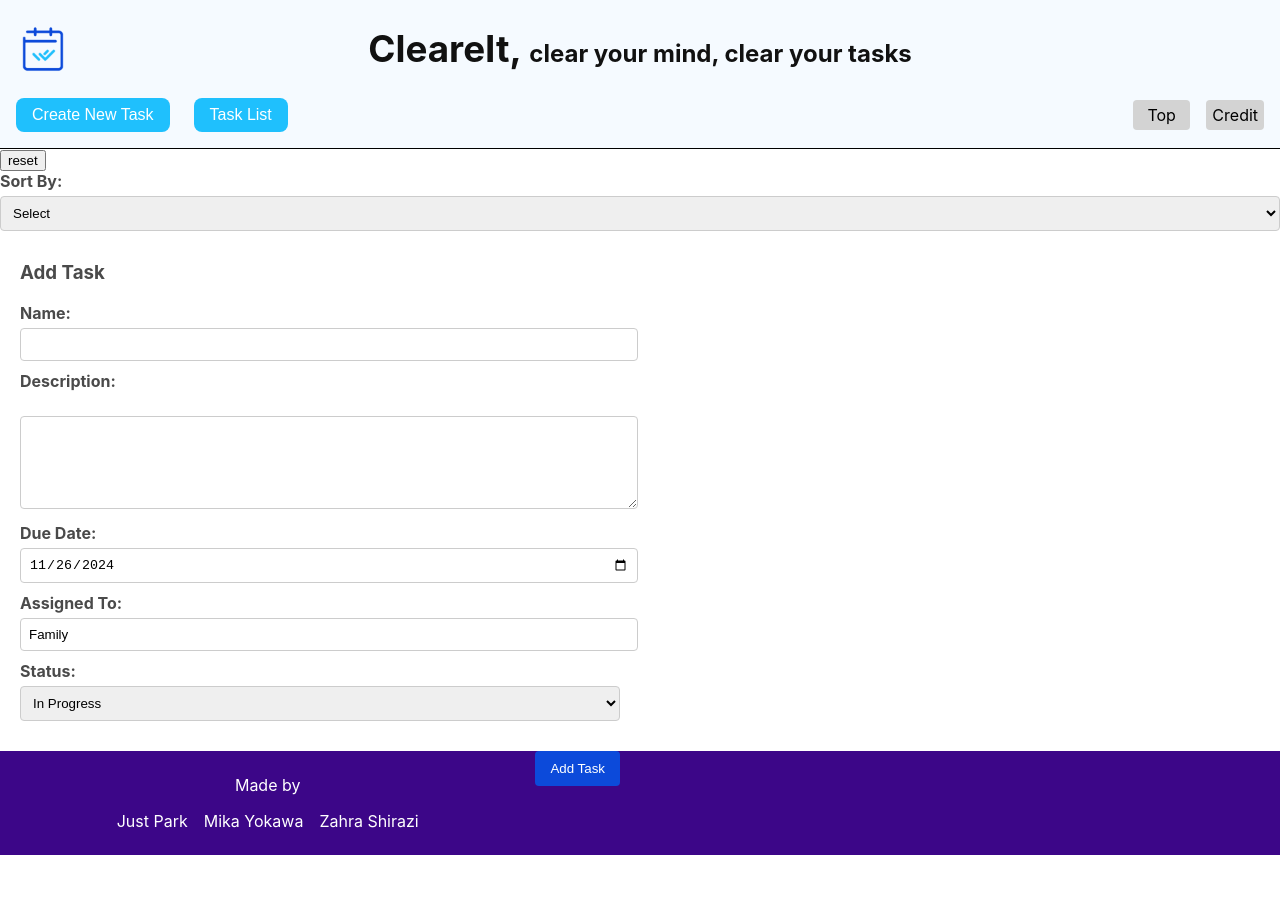
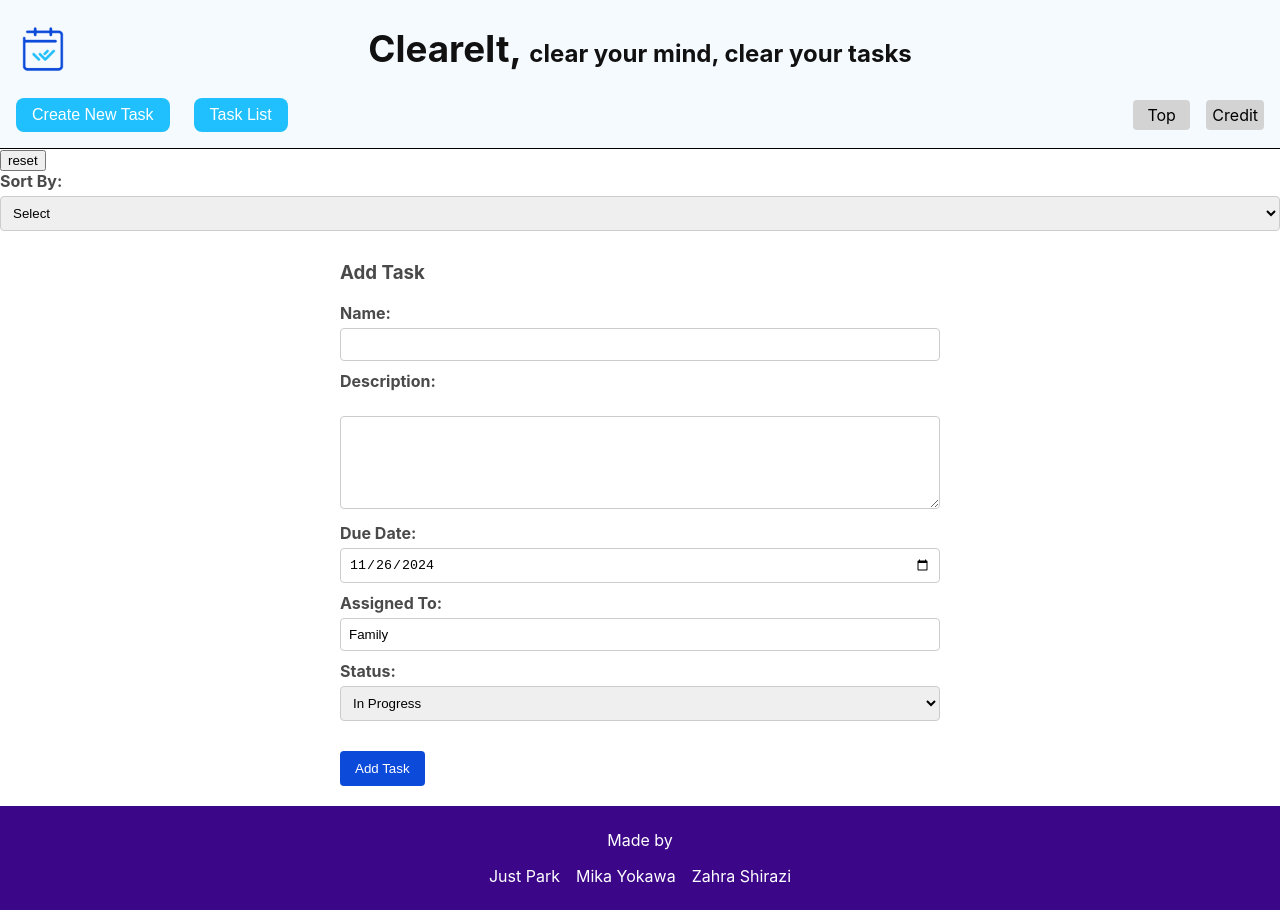
Before and after one commit to zara-sh/ToDoAppW13, a React (Create React App) app: page / in a window 1280 px wide. Before the commit the page ends 855 px from the top, so only its background shows below. Built offline with nearby package versions, Linux system fonts and the light colour scheme.

Commit message:
Fixed add task form, and moved it to center in preperation for task list being items card. Add task button's float right had to be removed, it was interferering with footer content for some reason? Probably needed to put it in div with set height to make the float work?

```diff
--- a/src/App.css
+++ b/src/App.css
@@ -10,6 +10,7 @@ body {
 form {
   padding: 20px;
   max-width: 600px;
+  margin: 0 auto;
 }
 
 h3 {
@@ -31,6 +32,7 @@ select {
   margin-bottom: 10px;
   border: 1px solid #ccc;
   border-radius: 4px;
+  box-sizing: border-box;
 }
 
 .error-message {
@@ -45,7 +47,7 @@ button[type="submit"] {
   border: none;
   border-radius: 4px;
   cursor: pointer;
-  float: right;
+  /* float: right; */
   margin-top: 20px;
 }
 
```
